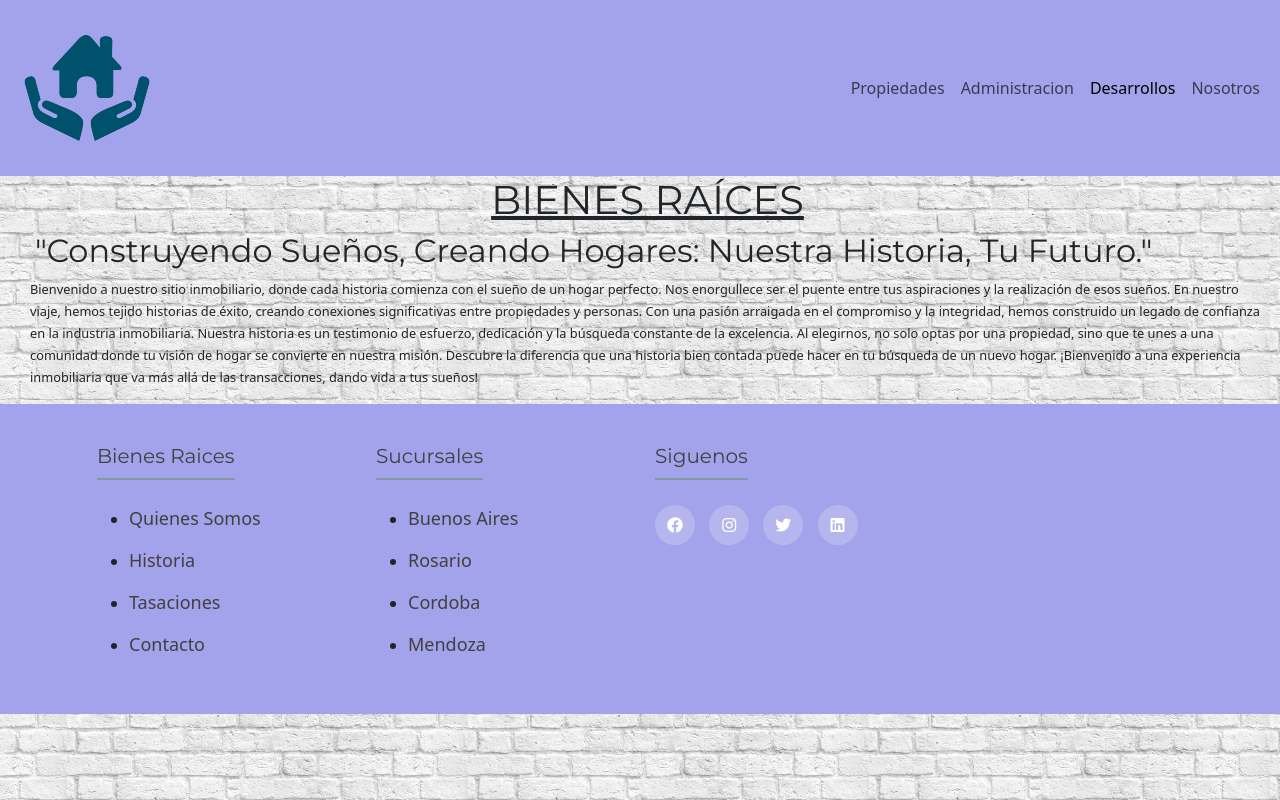
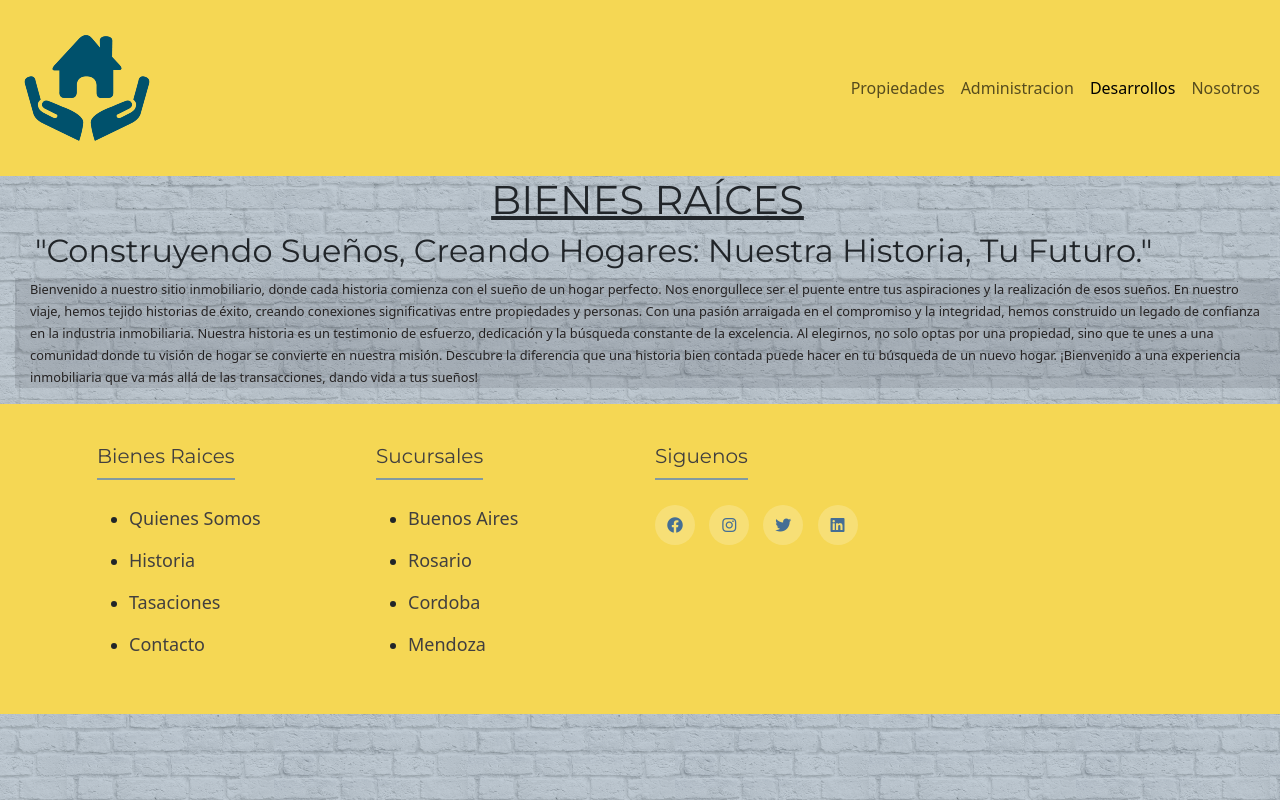
Before and after one commit to NahuelMonzon/bienes-raices, a website: page index.html in a window 1280 px wide. Drawn offline with nearby package versions, Linux system fonts and the light colour scheme.

```diff
--- a/index.html
+++ b/index.html
@@ -48,7 +48,7 @@
     <main>
         <h1>BIENES RAÍCES</h1>
             <h2>"Construyendo Sueños, Creando Hogares: Nuestra Historia, Tu Futuro."</h2>
-                <section>
+                <section class="transparencia">
                     <p> Bienvenido a nuestro sitio inmobiliario, donde cada historia comienza con el sueño de un hogar perfecto. Nos enorgullece ser el puente entre tus aspiraciones y la realización de esos sueños. En nuestro viaje, hemos tejido historias de éxito, creando conexiones significativas entre propiedades y personas. Con una pasión arraigada en el compromiso y la integridad, hemos construido un legado de confianza en la industria inmobiliaria. Nuestra historia es un testimonio de esfuerzo, dedicación y la búsqueda constante de la excelencia. Al elegirnos, no solo optas por una propiedad, sino que te unes a una comunidad donde tu visión de hogar se convierte en nuestra misión. Descubre la diferencia que una historia bien contada puede hacer en tu búsqueda de un nuevo hogar. ¡Bienvenido a una experiencia inmobiliaria que va más allá de las transacciones, dando vida a tus sueños!</p>
                 </section>
     </main>
--- a/scss/_base.scss
+++ b/scss/_base.scss
@@ -11,7 +11,7 @@
 //colors
 $primarycolor: rgb(46, 46, 139);
 $secondarycolor:#413f3f;
-$backgrouncolor:rgb(163, 163, 235);
+$backgrouncolor:rgb(245, 215, 84);
 $black:rgb(37, 34, 34);
 
 //sizies
@@ -26,8 +26,9 @@
 $backgroundimg: fondo-br;
 
 body{
-    background-image:url(../assets/pared.png);
-    opacity: 1.4;
+    background-image: linear-gradient(rgba(131, 152, 170, 0.5),rgba(132, 150, 165, 0.5)),
+    url(../assets/pared.png);
+    // opacity: 1.4;
 }
 
 todo lo general
@@ -118,7 +119,7 @@
 // Footer
 
 .footer {
-    background-color: rgb(163, 163, 235);
+    background-color: $backgrouncolor;
     padding: 40px 0;
 
      container {
@@ -149,7 +150,7 @@
           margin-bottom: 15px;
           transition: all .3s ease;
           &:hover {
-            color: #ffffff;
+            color: #829aa1;
             padding-left: 6px;
           }
         }
@@ -163,7 +164,7 @@
         text-align: center;
         line-height: 40px;
         border-radius: 50%;
-        color: white;
+        color: rgb(69, 110, 148);
         transition: all .5s  ease;
         &:hover {
           background-color: #829aa1;
--- a/scss/_index.scss
+++ b/scss/_index.scss
@@ -0,0 +1,3 @@
+.transparencia {
+    background-color: rgba(5, 7, 12, 0.1);
+}
--- a/scss/_nosotros.scss
+++ b/scss/_nosotros.scss
@@ -1,4 +1,9 @@
 .ubicacion{
+    max-width: 100%;
     margin-top: 30px;
     margin-bottom: 30px;
 }
+
+.transparencia {
+    background-color: rgba(5, 7, 12, 0.1);
+}
```
Also changed, not shown: pages/administracion.html (+1 -1 lines), pages/nosotros.html (+7 -4 lines), assets/administracion.png, assets/fondo-br.png (deleted), assets/logo facebook.png (deleted), assets/logo instagram.png (deleted), assets/logo twitter.png (deleted), assets/logo whatsapp.png (deleted), css/main.css.
